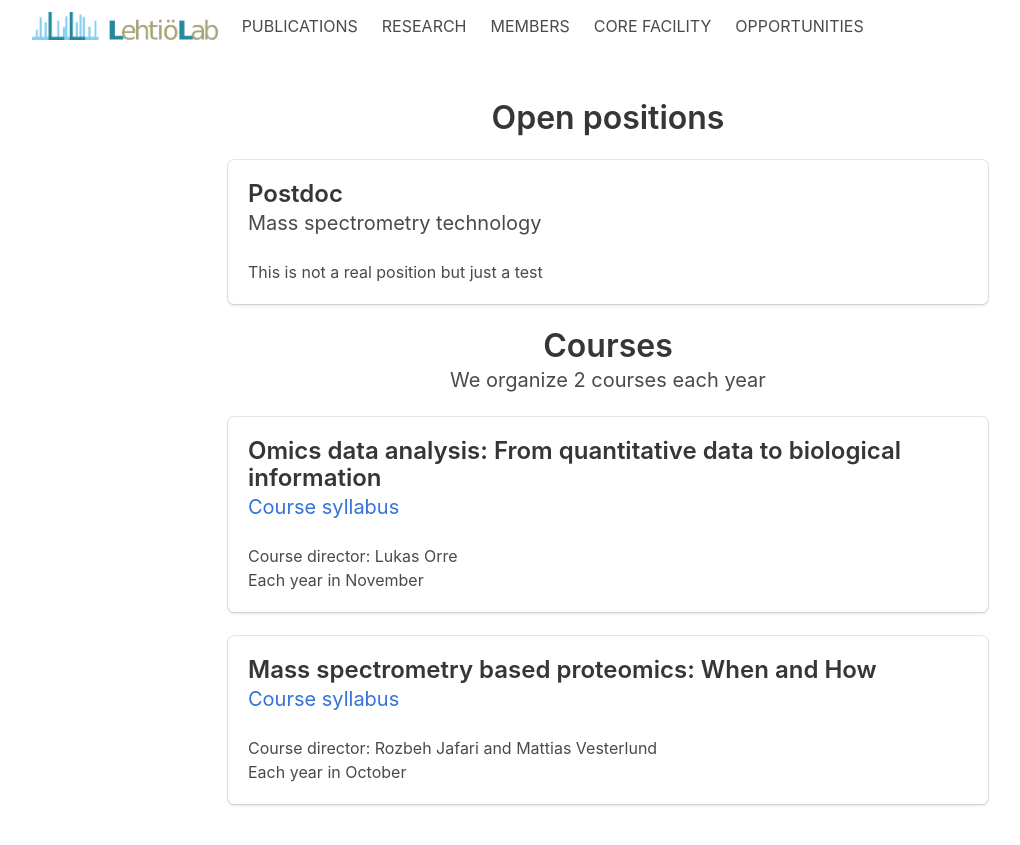
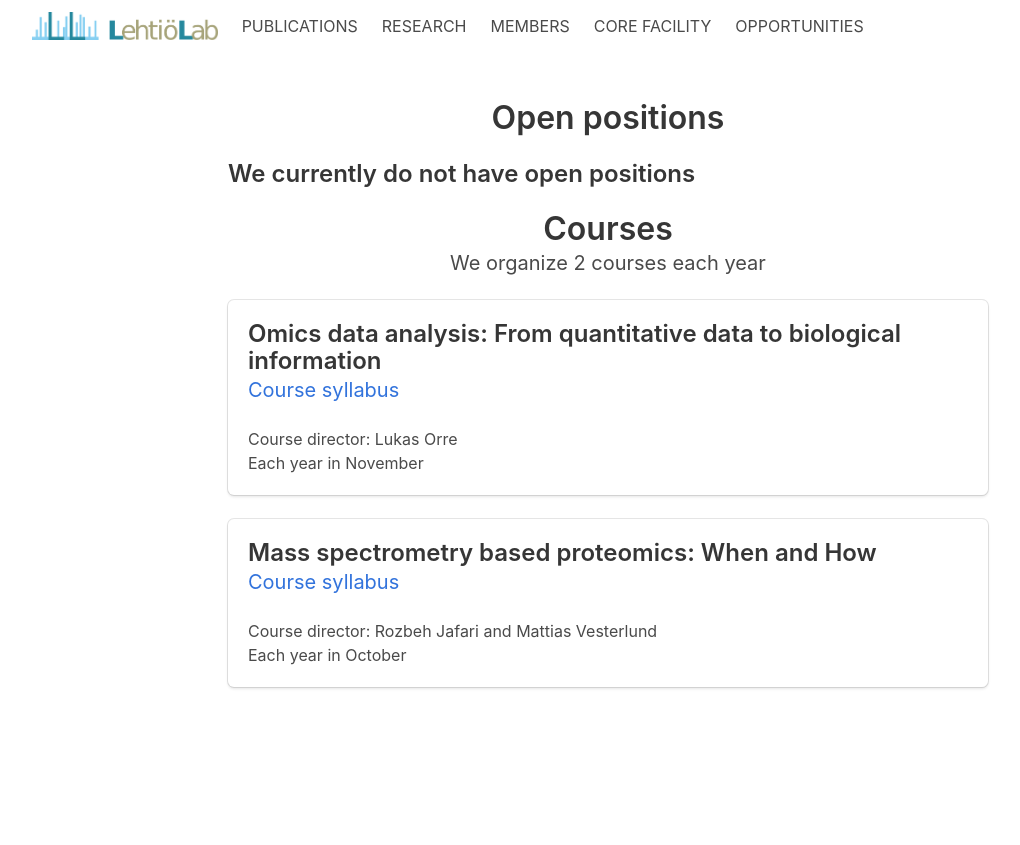
Before and after one commit to lehtiolab/old_website, a Jekyll site: the page built from opportunities.html, in a window 1280 px wide. Shown: the top 845 px of the page, without its empty margins (32-1052 px from the left). Built offline with Jekyll 4.4.1, drawn with Linux system fonts in a browser that asks for light colours.

Commit message:
No current positions

```diff
--- a/opportunities.html
+++ b/opportunities.html
@@ -7,6 +7,7 @@ layout: default
 					<div class="column is-two-thirds">
 						<h4 class="title is-3 has-text-centered">Open positions</h4>
 							<!-- here go the positions, else no positions -->
+						{% if site.positions.size > 0 %}
 							{% for opp in site.positions %}
 							<div class="box">
 							<h4 class="title is-4">{{ opp.title }}</h4>
@@ -14,6 +15,9 @@ layout: default
 							{{ opp.content }}
 							</div>
 							{% endfor %}
+						{% else %}
+							<h4 class="title is-4">We currently do not have open positions</h4>
+						{% endif %}
 
 						<h3 class="title is-3 has-text-centered">Courses</h3>
 						<h5 class="subtitle is-5 has-text-centered">We organize 2 courses each year</h5>
```
Also changed, not shown: _positions/test.md (deleted, +0 -5 lines). Lines whose indentation alone changed are shown as unchanged.
